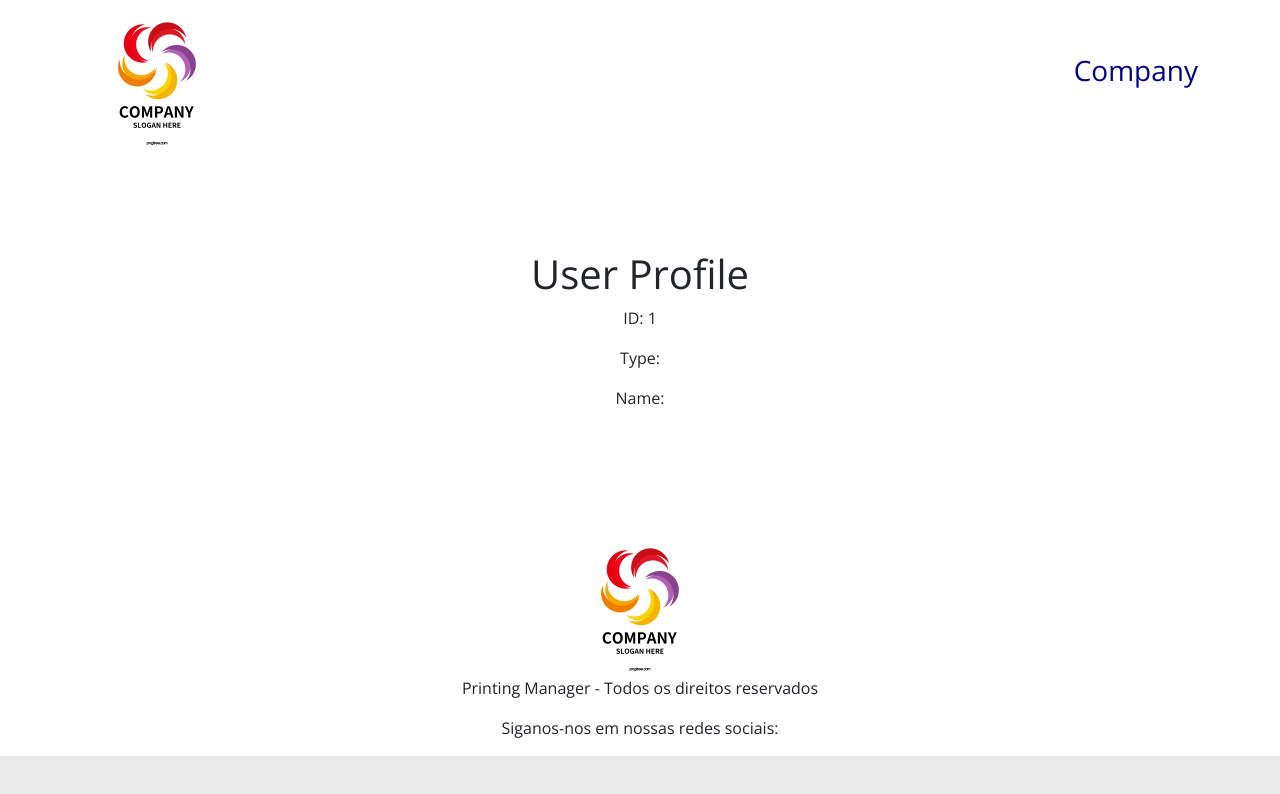
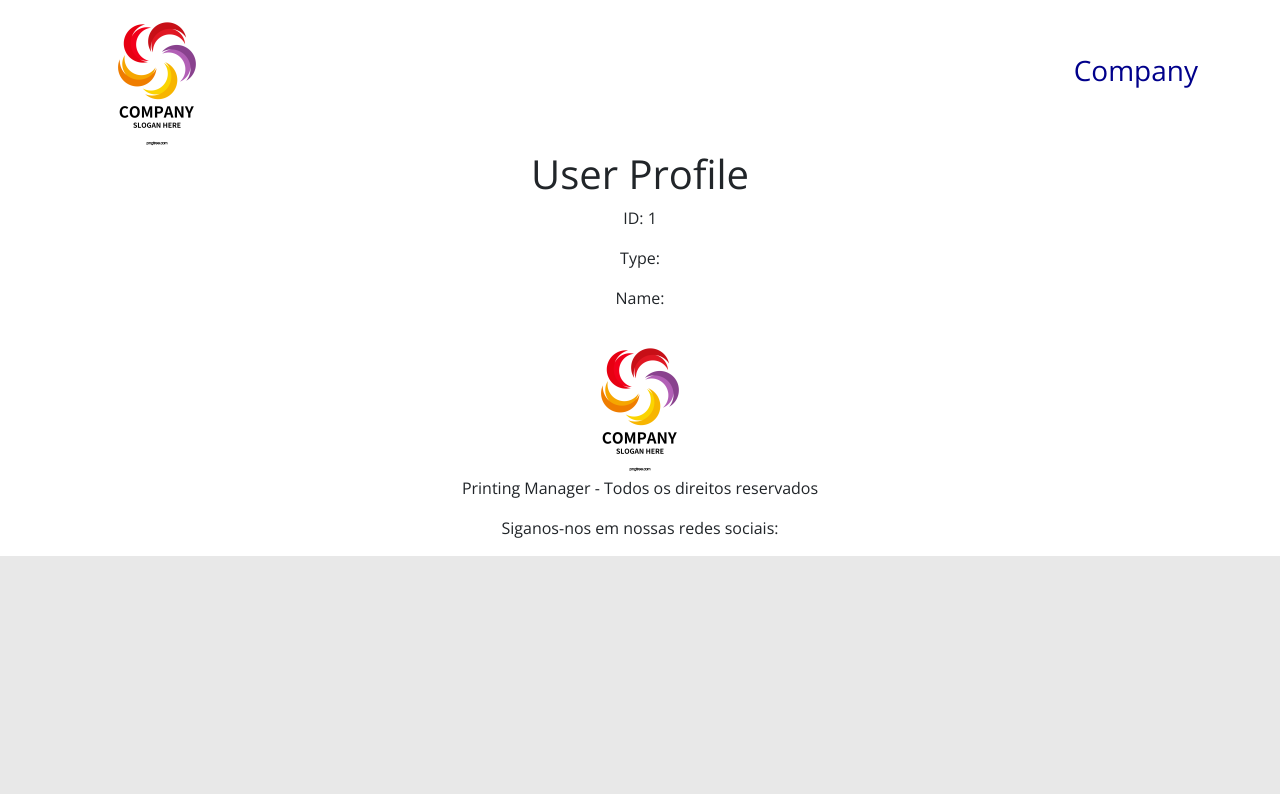
Before and after one commit to rafaelspa/projeto_lp2_front, a React (Vite) app: page /usuarios/1 in a window 1280 px wide. Shown: the top 794 px of the page. Built offline with nearby package versions, Linux system fonts and the light colour scheme; no server answers.

Commit message:
ajuste do padding do profile

```diff
--- a/src/pages/Profile/style.css
+++ b/src/pages/Profile/style.css
@@ -3,5 +3,5 @@
     flex-direction: column;
     align-items: center;
     height: 100%;
-    padding: 100px;
+    padding: 0 100px;
 }
```
